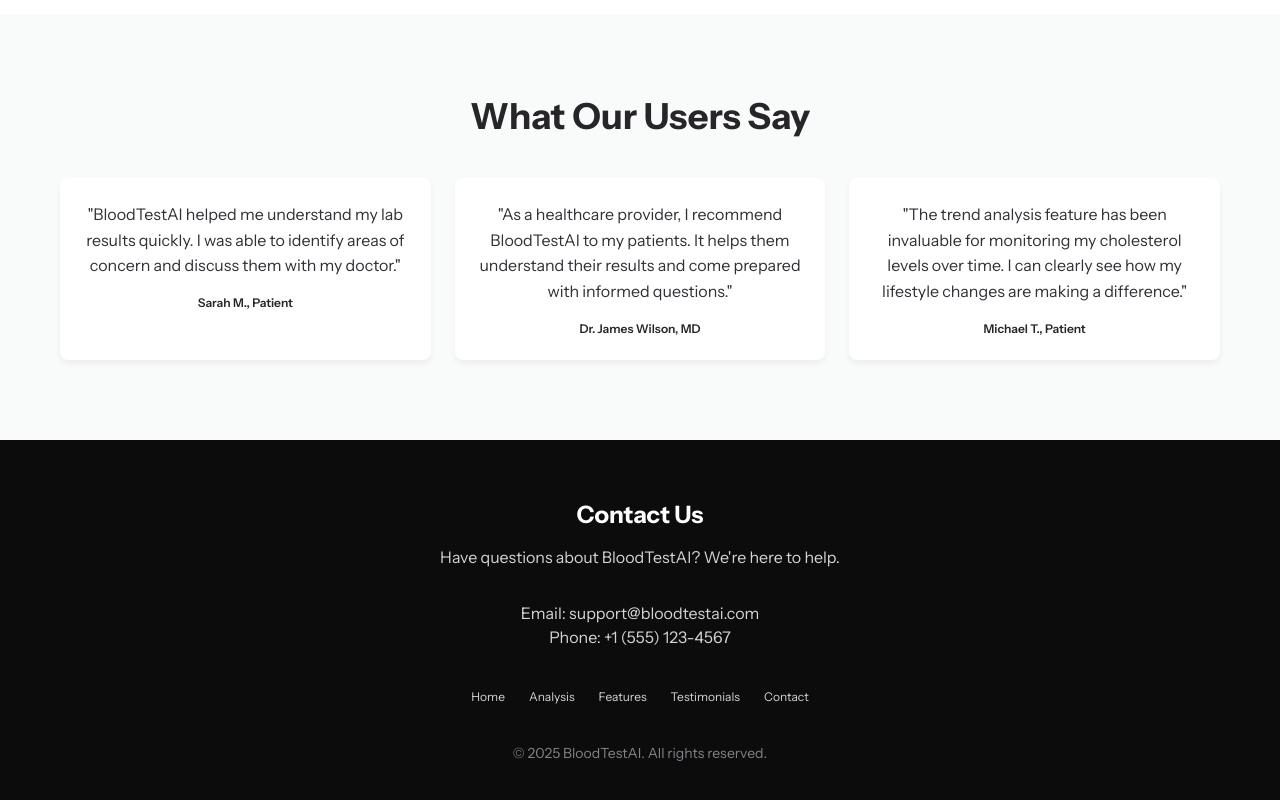
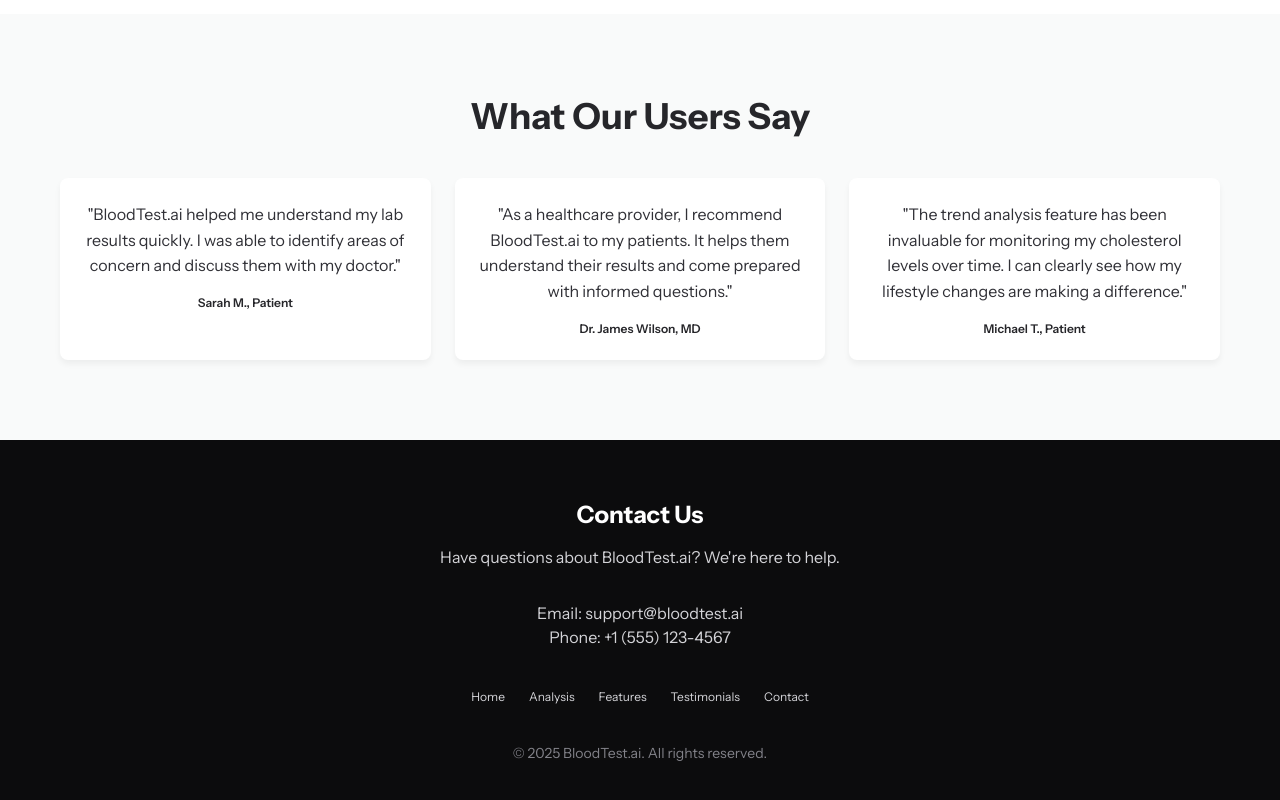
Before and after one commit to chinmaydas96/BloodTestAnalysisUI, a React (Create React App) app: page / in a window 1280 px wide. Shown: the part 1793-2593 px from the top of the page. Built offline with nearby package versions, Linux system fonts and the light colour scheme; a web font is replaced by a local one.

Commit message:
rename company

```diff
--- a/src/components/Footer.js
+++ b/src/components/Footer.js
@@ -6,10 +6,10 @@
       <div className="footer-content">
         <h2 className="footer-title">Contact Us</h2>
         <p className="footer-description">
-          Have questions about BloodTestAI? We're here to help.
+          Have questions about BloodTest.ai? We're here to help.
         </p>
         <div className="contact-info">
-          <p>Email: support@bloodtestai.com</p>
+          <p>Email: support@bloodtest.ai</p>
           <p>Phone: +1 (555) 123-4567</p>
         </div>
       </div>
@@ -20,7 +20,7 @@
         <a href="#testimonials" className="footer-link">Testimonials</a>
         <a href="#contact" className="footer-link">Contact</a>
       </div>
-      <p className="copyright">© {new Date().getFullYear()} BloodTestAI. All rights reserved.</p>
+      <p className="copyright">© {new Date().getFullYear()} BloodTest.ai. All rights reserved.</p>
     </footer>
   );
 }
--- a/src/components/Testimonials.js
+++ b/src/components/Testimonials.js
@@ -3,11 +3,11 @@
 function Testimonials() {
   const testimonials = [
     {
-      text: "BloodTestAI helped me understand my lab results quickly. I was able to identify areas of concern and discuss them with my doctor.",
+      text: "BloodTest.ai helped me understand my lab results quickly. I was able to identify areas of concern and discuss them with my doctor.",
       author: "Sarah M., Patient"
     },
     {
-      text: "As a healthcare provider, I recommend BloodTestAI to my patients. It helps them understand their results and come prepared with informed questions.",
+      text: "As a healthcare provider, I recommend BloodTest.ai to my patients. It helps them understand their results and come prepared with informed questions.",
       author: "Dr. James Wilson, MD"
     },
     {
```
